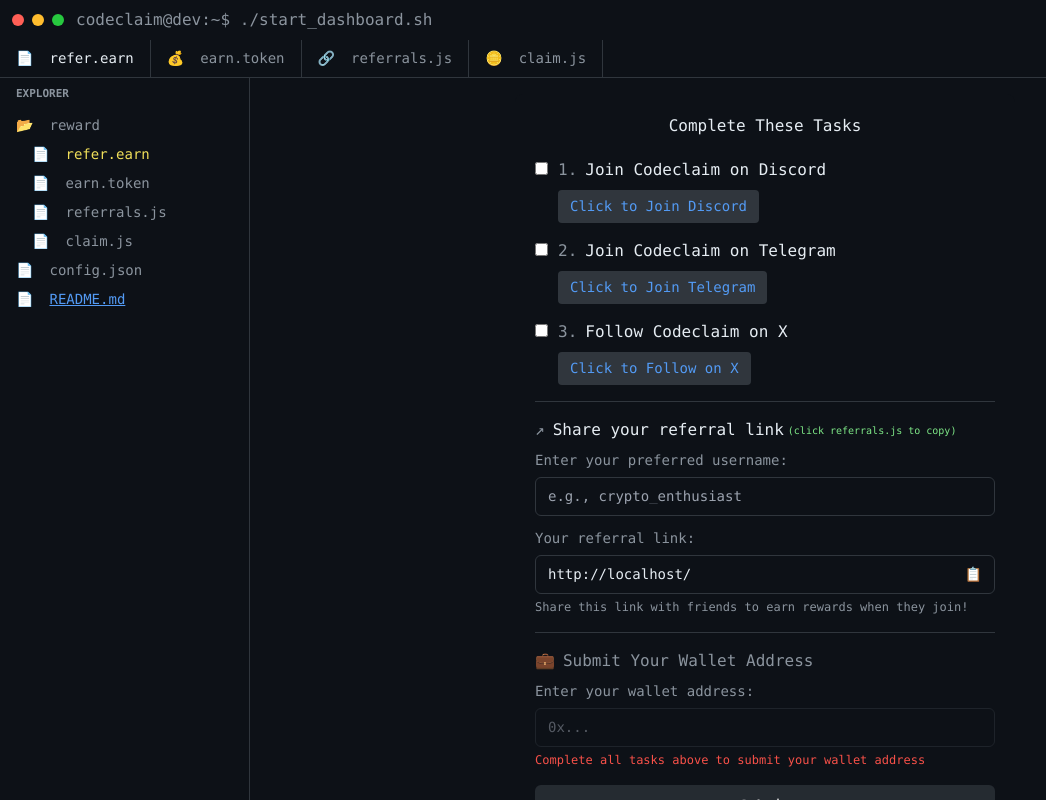
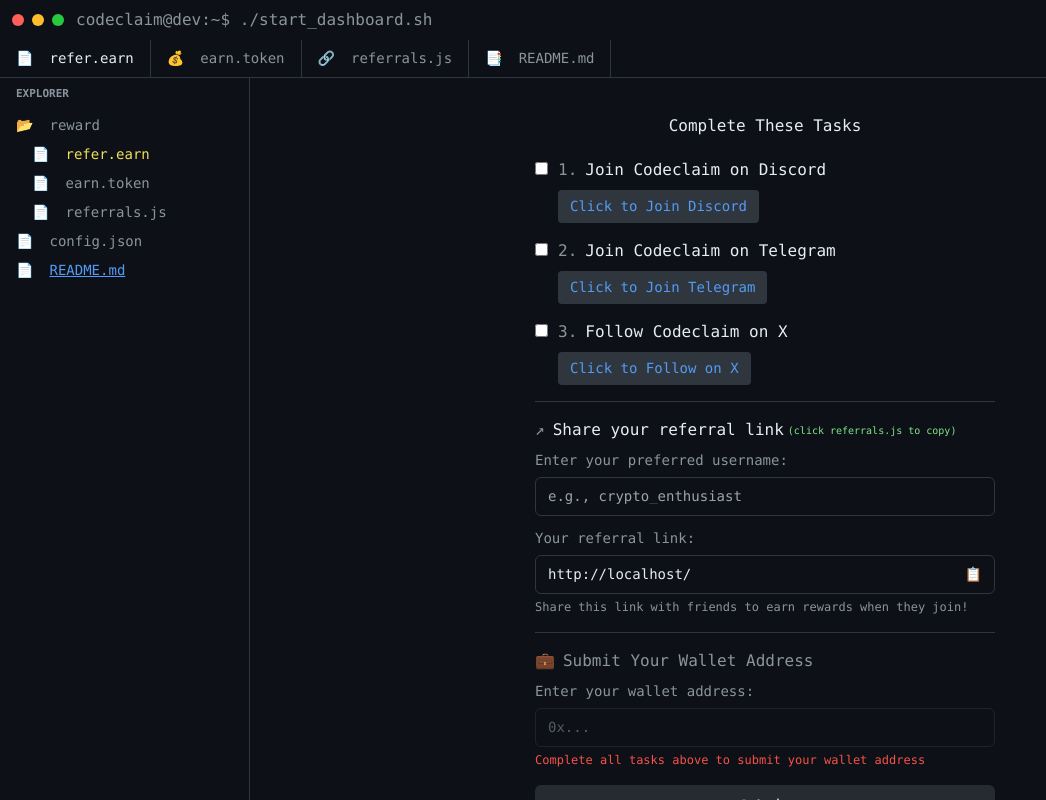
Before and after one commit to AltcoinDaddy/codeclaim, a Next.js app: page / in a window 1280 px wide. Shown: the whole page, without its empty margins (0-1046 px from the left). Built offline with nearby package versions, Linux system fonts and the light colour scheme.

Commit message:
feat: replace "claim.js" tab with "README.md" in header
Co-authored-by: null <96066904+AltcoinDaddy@users.noreply.github.com>

```diff
--- a/app/page.tsx
+++ b/app/page.tsx
@@ -468,11 +468,23 @@ export default function Home() {
           <span className="tab-text">referrals.js</span>
           {linkCopied && <div className="copied-tooltip">Referral link copied!</div>}
         </div>
-        <div className="tab">
-          <span className="tab-icon" style={{ color: "#d2a8ff" }}>
-            🪙
+        <div
+          className="tab"
+          onClick={() => setShowReadmePopup(true)}
+          role="button"
+          tabIndex={0}
+          aria-label="Open README file"
+          onKeyDown={(e) => {
+            if (e.key === "Enter" || e.key === " ") {
+              setShowReadmePopup(true)
+            }
+          }}
+          style={{ cursor: "pointer" }}
+        >
+          <span className="tab-icon" style={{ color: "#8b949e" }}>
+            📑
           </span>
-          <span className="tab-text">claim.js</span>
+          <span className="tab-text">README.md</span>
         </div>
       </div>
 
@@ -516,12 +528,6 @@ export default function Home() {
             </span>
             <span className="explorer-text">referrals.js</span>
             {linkCopied && <span className="copied-indicator">(copied!)</span>}
-          </div>
-          <div className="explorer-item explorer-item-child">
-            <span className="explorer-icon" style={{ color: "#f1e05a" }}>
-              📄
-            </span>
-            <span className="explorer-text">claim.js</span>
           </div>
           <div className="explorer-item">
             <span className="explorer-icon" style={{ color: "#8b949e" }}>
```
